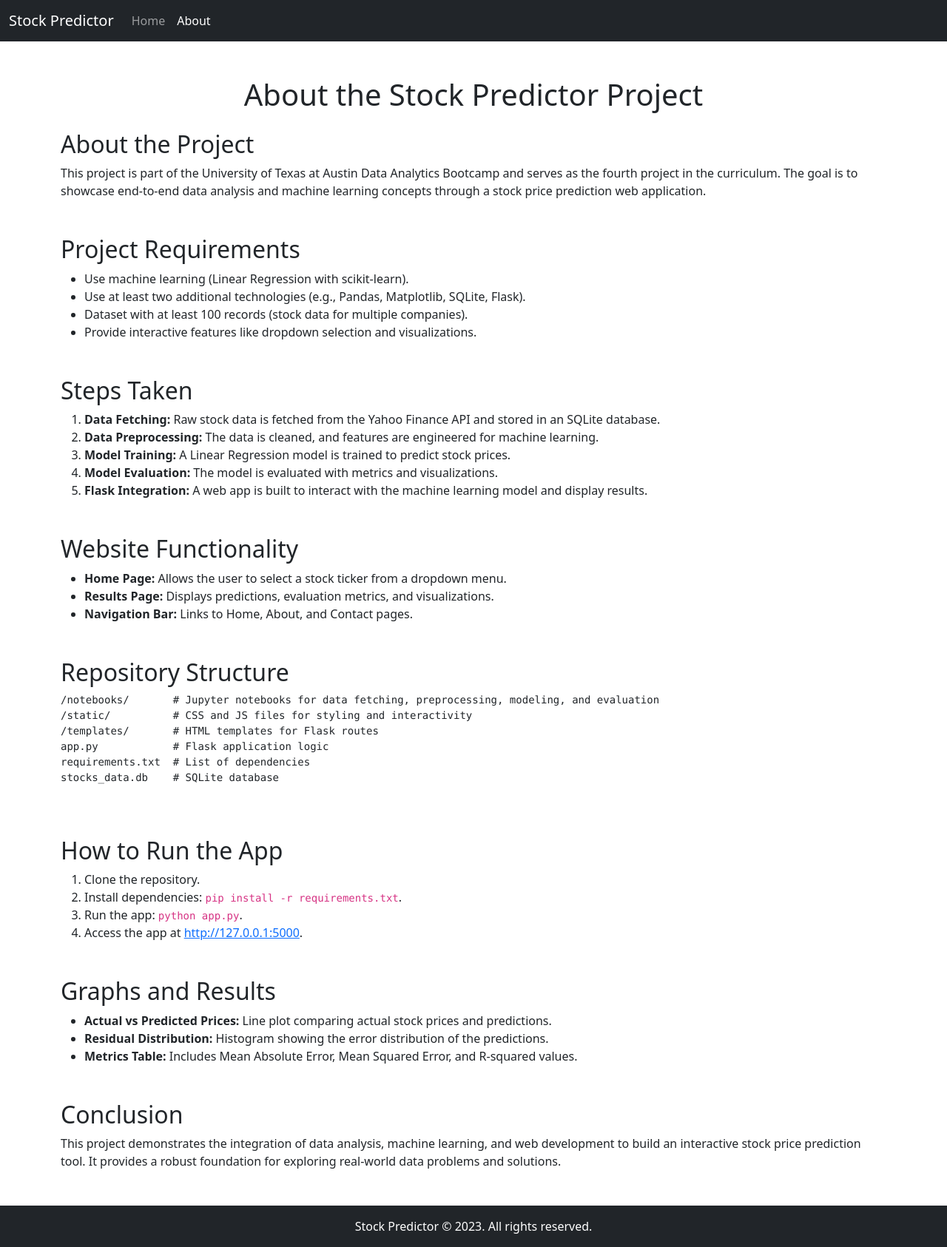
After one commit to juanbracho/UT_Module23, a Flask app: page /about in a window 1280 px wide. The commit adds this page. Shown: the whole page at 74% size. Run offline with Flask 3, Linux system fonts and the light colour scheme.

Commit message:
html improvements.

```diff
--- a/app.py
+++ b/app.py
@@ -6,7 +6,8 @@ import plotly.graph_objects as go
 from sklearn.model_selection import train_test_split
 from sklearn.linear_model import LinearRegression
 from sklearn.preprocessing import StandardScaler
-from sklearn.metrics import mean_squared_error, r2_score
+from sklearn.metrics import mean_absolute_error, mean_squared_error, r2_score
+
 import os
 
 app = Flask(__name__)
@@ -51,17 +52,23 @@ def results():
     # Extract features and scale them
     features = ['7-day MA', '14-day MA', 'Volatility', 'Lag_1', 'Lag_2']
     X = scaler.transform(data[features])
+    y = data['Adj Close']
 
     # Predict
-    data['Predicted Adj Close'] = model.predict(X)
+    y_pred = model.predict(X)
+
+    # Calculate evaluation metrics
+    mae = mean_absolute_error(y, y_pred)
+    mse = mean_squared_error(y, y_pred)
+    r2 = r2_score(y, y_pred)
 
     # Generate visualizations using Plotly
     fig = go.Figure()
     fig.add_trace(go.Scatter(x=data['Date'], y=data['Adj Close'], mode='lines', name='Actual Prices'))
-    fig.add_trace(go.Scatter(x=data['Date'], y=data['Predicted Adj Close'], mode='lines', name='Predicted Prices'))
+    fig.add_trace(go.Scatter(x=data['Date'], y=y_pred, mode='lines', name='Predicted Prices'))
     graph = fig.to_html(full_html=False)
 
-    return render_template('results.html', ticker=ticker, graph=graph)
+    return render_template('results.html', ticker=ticker, mae=mae, mse=mse, r2=r2, graph=graph)
 
 def train_ticker_model(ticker):
     """
@@ -109,6 +116,14 @@ def train_ticker_model(ticker):
 
     return model, scaler
 
+@app.route('/about')
+def about():
+    """
+    Renders the About page (about.html).
+    """
+    return render_template('about.html')
+
+
 # Ensure the app runs properly
 if __name__ == '__main__':
     if not os.path.exists(MODELS_PATH):
--- /dev/null
+++ b/templates/about.html
@@ -0,0 +1,114 @@
+<!DOCTYPE html>
+<html lang="en">
+<head>
+    <meta charset="UTF-8">
+    <meta name="viewport" content="width=device-width, initial-scale=1.0">
+    <title>About - Stock Predictor</title>
+    <link rel="stylesheet" href="/static/css/style.css">
+    <link href="https://cdn.jsdelivr.net/npm/bootstrap@5.3.0-alpha3/dist/css/bootstrap.min.css" rel="stylesheet">
+</head>
+<body>
+    <nav class="navbar navbar-expand-lg navbar-dark bg-dark">
+        <div class="container-fluid">
+            <a class="navbar-brand" href="/">Stock Predictor</a>
+            <button class="navbar-toggler" type="button" data-bs-toggle="collapse" data-bs-target="#navbarNav" aria-controls="navbarNav" aria-expanded="false" aria-label="Toggle navigation">
+                <span class="navbar-toggler-icon"></span>
+            </button>
+            <div class="collapse navbar-collapse" id="navbarNav">
+                <ul class="navbar-nav">
+                    <li class="nav-item"><a class="nav-link" href="/">Home</a></li>
+                    <li class="nav-item"><a class="nav-link active" href="/docs">About</a></li>
+                </ul>
+            </div>
+        </div>
+    </nav>
+
+    <div class="container my-5">
+        <h1 class="text-center mb-4">About the Stock Predictor Project</h1>
+
+        <section class="mb-5">
+            <h2>About the Project</h2>
+            <p>
+                This project is part of the University of Texas at Austin Data Analytics Bootcamp and serves as the fourth project
+                in the curriculum. The goal is to showcase end-to-end data analysis and machine learning concepts through a
+                stock price prediction web application.
+            </p>
+        </section>
+
+        <section class="mb-5">
+            <h2>Project Requirements</h2>
+            <ul>
+                <li>Use machine learning (Linear Regression with scikit-learn).</li>
+                <li>Use at least two additional technologies (e.g., Pandas, Matplotlib, SQLite, Flask).</li>
+                <li>Dataset with at least 100 records (stock data for multiple companies).</li>
+                <li>Provide interactive features like dropdown selection and visualizations.</li>
+            </ul>
+        </section>
+
+        <section class="mb-5">
+            <h2>Steps Taken</h2>
+            <ol>
+                <li><strong>Data Fetching:</strong> Raw stock data is fetched from the Yahoo Finance API and stored in an SQLite database.</li>
+                <li><strong>Data Preprocessing:</strong> The data is cleaned, and features are engineered for machine learning.</li>
+                <li><strong>Model Training:</strong> A Linear Regression model is trained to predict stock prices.</li>
+                <li><strong>Model Evaluation:</strong> The model is evaluated with metrics and visualizations.</li>
+                <li><strong>Flask Integration:</strong> A web app is built to interact with the machine learning model and display results.</li>
+            </ol>
+        </section>
+
+        <section class="mb-5">
+            <h2>Website Functionality</h2>
+            <ul>
+                <li><strong>Home Page:</strong> Allows the user to select a stock ticker from a dropdown menu.</li>
+                <li><strong>Results Page:</strong> Displays predictions, evaluation metrics, and visualizations.</li>
+                <li><strong>Navigation Bar:</strong> Links to Home, About, and Contact pages.</li>
+            </ul>
+        </section>
+
+        <section class="mb-5">
+            <h2>Repository Structure</h2>
+            <pre>
+/notebooks/       # Jupyter notebooks for data fetching, preprocessing, modeling, and evaluation
+/static/          # CSS and JS files for styling and interactivity
+/templates/       # HTML templates for Flask routes
+app.py            # Flask application logic
+requirements.txt  # List of dependencies
+stocks_data.db    # SQLite database
+            </pre>
+        </section>
+
+        <section class="mb-5">
+            <h2>How to Run the App</h2>
+            <ol>
+                <li>Clone the repository.</li>
+                <li>Install dependencies: <code>pip install -r requirements.txt</code>.</li>
+                <li>Run the app: <code>python app.py</code>.</li>
+                <li>Access the app at <a href="http://127.0.0.1:5000" target="_blank">http://127.0.0.1:5000</a>.</li>
+            </ol>
+        </section>
+
+        <section class="mb-5">
+            <h2>Graphs and Results</h2>
+            <ul>
+                <li><strong>Actual vs Predicted Prices:</strong> Line plot comparing actual stock prices and predictions.</li>
+                <li><strong>Residual Distribution:</strong> Histogram showing the error distribution of the predictions.</li>
+                <li><strong>Metrics Table:</strong> Includes Mean Absolute Error, Mean Squared Error, and R-squared values.</li>
+            </ul>
+        </section>
+
+        <section>
+            <h2>Conclusion</h2>
+            <p>
+                This project demonstrates the integration of data analysis, machine learning, and web development to build an interactive
+                stock price prediction tool. It provides a robust foundation for exploring real-world data problems and solutions.
+            </p>
+        </section>
+    </div>
+
+    <footer class="bg-dark text-white text-center py-3">
+        Stock Predictor &copy; 2023. All rights reserved.
+    </footer>
+
+    <script src="https://cdn.jsdelivr.net/npm/bootstrap@5.3.0-alpha3/dist/js/bootstrap.bundle.min.js"></script>
+</body>
+</html>
```
Also changed, not shown: templates/index.html (+48 -10 lines), templates/results.html (+54 -4 lines), templates/docs.html (deleted), 6 other files.
